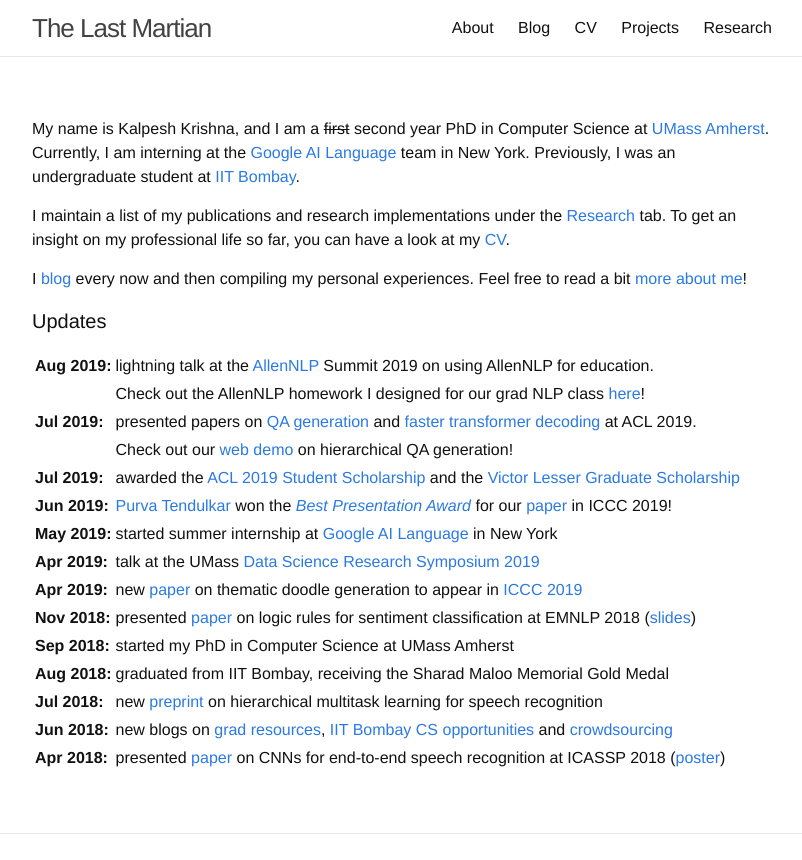
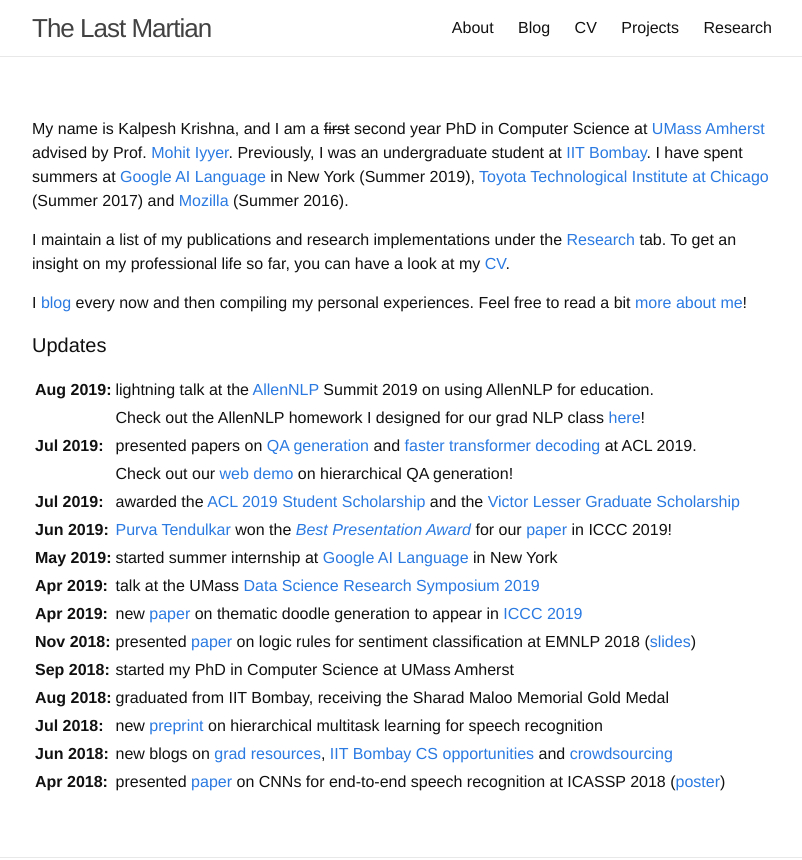
Before and after one commit to martiansideofthemoon/martiansideofthemoon.github.io, a Jekyll site: the page built from index.md, in a window 1280 px wide, cut to the strip 0-860 px from the top of the page. Shown: the whole strip, without its empty margins (238-1040 px from the left). Built offline with Jekyll 4.4.1, drawn with Linux system fonts in a browser that asks for light colours; comment, search, counter and statistics services are not loaded.

Commit message:
website update

```diff
--- a/index.md
+++ b/index.md
@@ -3,7 +3,7 @@ layout: page
 ---
 {% include JB/setup %}
 
-My name is Kalpesh Krishna, and I am a ~~first~~ second year PhD in Computer Science at [UMass Amherst](http://cs.umass.edu/). Currently, I am interning at the [Google AI Language](https://ai.google/research/teams/language/) team in New York. Previously, I was an undergraduate student at [IIT Bombay](http://iitb.ac.in).
+My name is Kalpesh Krishna, and I am a ~~first~~ second year PhD in Computer Science at [UMass Amherst](http://cs.umass.edu/) advised by Prof. [Mohit Iyyer](https://people.cs.umass.edu/~miyyer/). Previously, I was an undergraduate student at [IIT Bombay](http://iitb.ac.in).  I have spent summers at [Google AI Language](https://ai.google/research/teams/language/) in New York (Summer 2019), [Toyota Technological Institute at Chicago](https://www.ttic.edu/) (Summer 2017) and [Mozilla](https://www.mozilla.org/en-US/) (Summer 2016).
 
 I maintain a list of my publications and research implementations under the [Research]({{ site.url }}/research) tab. To get an insight on my professional life so far, you can have a look at my [CV]({{ site.url }}/cv).
 
```
